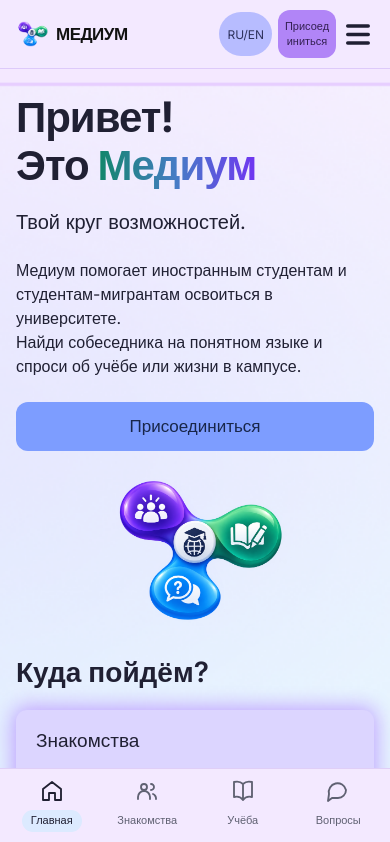
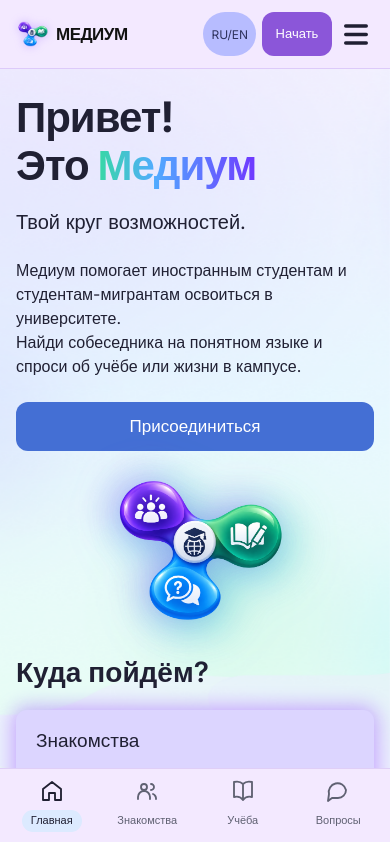
Before and after one commit to JustEd10/medium-student-community, a React (Vite) app: page / in a window 390 px wide. Shown: the top 842 px of the page. Built offline with nearby package versions, Linux system fonts and the light colour scheme; a web font is replaced by a local one.

Commit message:
Fix phone navigation and restore Medium brand details

```diff
--- a/package.json
+++ b/package.json
@@ -8,7 +8,7 @@
     "build": "vite build",
     "preview": "vite preview",
     "test": "node --test tests/domain.test.js",
-    "test:e2e": "playwright test",
+    "test:e2e": "node scripts/run-browser-tests.js",
     "test:install": "node scripts/install-browsers.js"
   },
   "dependencies": {
--- a/playwright.config.js
+++ b/playwright.config.js
@@ -10,6 +10,6 @@ export default defineConfig({
   workers: 2,
   reporter: [['list'], ['html', { open: 'never' }]],
   use: { baseURL: 'http://127.0.0.1:4173', viewport: { width: 1440, height: 900 }, trace: 'retain-on-failure', screenshot: 'only-on-failure' },
-  projects: [{ name: 'chromium', use: { browserName: 'chromium' } }, { name: 'firefox', use: { browserName: 'firefox' } }],
+  projects: [{ name: 'chromium', use: { browserName: 'chromium' } }, { name: 'firefox', use: { browserName: 'firefox' } }, { name: 'webkit', use: { browserName: 'webkit' } }],
   webServer: { command: 'npm run build && npm run preview -- --host 127.0.0.1 --port 4173 --strictPort', url: 'http://127.0.0.1:4173', reuseExistingServer: false },
 });
--- a/scripts/install-browsers.js
+++ b/scripts/install-browsers.js
@@ -1,4 +1,4 @@
 import { spawnSync } from 'node:child_process';
 import { resolve } from 'node:path';
-const result = spawnSync(process.execPath, ['node_modules/playwright/cli.js', 'install', 'chromium', 'firefox'], { stdio: 'inherit', env: { ...process.env, PLAYWRIGHT_BROWSERS_PATH: resolve('node_modules/.cache/ms-playwright') } });
+const result = spawnSync(process.execPath, ['node_modules/playwright/cli.js', 'install', 'chromium', 'firefox', 'webkit'], { stdio: 'inherit', env: { ...process.env, PLAYWRIGHT_BROWSERS_PATH: resolve('node_modules/.cache/ms-playwright') } });
 process.exit(result.status ?? 1);
--- a/src/components.jsx
+++ b/src/components.jsx
@@ -23,7 +23,7 @@ export function Dialog({ open, onClose, title, children, className = '' }) {
 export function Header({ path, onMenu }) {
   const { me, t, locale, setState } = useApp();
   const links = [['/',t('Главная','Home')],['/people',t('Знакомства','Meet people')],['/study',t('Помощь с учёбой','Study help')],['/questions',t('Вопрос-ответ','Questions')]];
-  return <header className="site-header"><div className="header-inner"><Link to="/" className="brand" aria-label={t('Медиум: главная','Medium: home')}><img src={asset('brand-hero.png')} width="52" height="35" alt="" /><span>{t('МЕДИУМ','MEDIUM')}</span></Link><button className="language-button" type="button" aria-label={t('Switch interface to English','Переключить интерфейс на русский')} onClick={() => setState(s => ({ ...s, locale: locale === 'ru' ? 'en' : 'ru' }))}>RU/EN</button><nav className="desktop-nav" aria-label={t('Основная навигация','Main navigation')}>{links.map(([url,label]) => <Link to={url} key={url} className={path === url || (url !== '/' && path.startsWith(url)) ? 'active' : ''} aria-current={path === url || (url !== '/' && path.startsWith(url)) ? 'page' : undefined}>{label}</Link>)}</nav><div className="header-actions">{me ? <Link to="/profile" className="profile-link" aria-label={t('Твой профиль','Your profile')}><Avatar user={me} /></Link> : <Link to="/register" className="button button-header">{t('Присоединиться','Join us')}</Link>}<button className="icon-button menu-toggle" type="button" aria-label={t('Открыть меню','Open menu')} aria-haspopup="dialog" onClick={onMenu}><Icon name="menu" /></button></div></div></header>;
+  return <header className="site-header"><div className="header-inner"><Link to="/" className="brand" aria-label={t('Медиум: главная','Medium: home')}><img src={asset('brand-hero.png')} width="52" height="35" alt="" /><span>{t('МЕДИУМ','MEDIUM')}</span></Link><button className="language-button" type="button" aria-label={t('Switch interface to English','Переключить интерфейс на русский')} onClick={() => setState(s => ({ ...s, locale: locale === 'ru' ? 'en' : 'ru' }))}>RU/EN</button><nav className="desktop-nav" aria-label={t('Основная навигация','Main navigation')}>{links.map(([url,label]) => <Link to={url} key={url} className={path === url || (url !== '/' && path.startsWith(url)) ? 'active' : ''} aria-current={path === url || (url !== '/' && path.startsWith(url)) ? 'page' : undefined}>{label}</Link>)}</nav><div className="header-actions">{me ? <Link to="/profile" className="profile-link" aria-label={t('Твой профиль','Your profile')}><Avatar user={me} /></Link> : <Link to="/register" className="button button-header" aria-label={t('Присоединиться','Join us')}><span className="header-join-full" aria-hidden="true">{t('Присоединиться','Join us')}</span><span className="header-join-short" aria-hidden="true">{t('Начать','Join')}</span></Link>}<button className="icon-button menu-toggle" type="button" aria-label={t('Открыть меню','Open menu')} aria-haspopup="dialog" onClick={onMenu}><Icon name="menu" /></button></div></div></header>;
 }
 export function BottomNav({ path }) {
   const { t } = useApp();
--- a/src/styles.css
+++ b/src/styles.css
@@ -16,7 +16,11 @@
   --space: 24px;
 }
 * { box-sizing: border-box; }
-body { margin: 0; min-width: 0; min-height: 100vh; background: url('./bg.png') center top / cover no-repeat fixed; }
+html { scroll-padding-top: 84px; }
+body { margin: 0; min-width: 0; min-height: 100vh; isolation: isolate; }
+/* The original background includes a 54px header strip. Keep that strip above
+   the viewport, and size the artwork to the viewport rather than a long page. */
+body::before { content: ''; position: fixed; inset: calc(-1 * max(64px, 3.6vw, 6svh)) 0 0; z-index: -1; pointer-events: none; background: url('./bg.png') center bottom / cover no-repeat; }
 button, input, select, textarea { font: inherit; }
 button, a, summary { -webkit-tap-highlight-color: transparent; }
 button, summary { cursor: pointer; }
@@ -50,16 +54,17 @@ h1:focus, main:focus { outline: none; }
 .site-header { position: sticky; top: 0; z-index: 30; background: var(--header); border-bottom: 1px solid #ddcafa; }
 .header-inner { max-width: 1600px; min-height: 64px; margin: auto; padding: 8px 24px; display: flex; align-items: center; gap: 12px; }
 .brand { display: flex; align-items: center; flex: 0 0 auto; gap: 4px; }
-.brand img { width: 52px; height: 35px; object-fit: contain; }
+.brand img { width: 52px; height: 35px; object-fit: contain; filter: drop-shadow(0 0 5px #884cfc55); }
 .brand span { font-size: 18px; color: #111; font-weight: 800; letter-spacing: -.5px; }
 .brand:hover { text-decoration: none; }
 .language-button { border: 0; background: #b7bcff; border-radius: 24px; min-height: 44px; padding: 8px 12px; color: #2f335e; font-size: 12px; }
 .desktop-nav { display: flex; align-items: center; justify-content: center; gap: 26px; margin: auto; }
-.desktop-nav a { padding: 10px 12px; min-height: 44px; min-width: 116px; display: flex; align-items: center; justify-content: center; border-radius: 25px; background: #b58bf4; color: #392457; font-size: 12px; font-weight: 500; border: 1px solid #b58bf4; }
+.desktop-nav a { padding: 10px 12px; min-height: 44px; min-width: 116px; display: flex; align-items: center; justify-content: center; border-radius: 25px; background: #8b56d9; color: white; font-size: 12px; font-weight: 500; border: 1px solid #8b56d9; }
 .desktop-nav a.active { background: #dfebff; border-color: #b8c6eb; color: #24263b; }
 .desktop-nav a:hover { text-decoration: none; filter: brightness(.97); }
 .header-actions { display: flex; align-items: center; gap: 10px; margin-left: auto; }
-.button-header { min-height: 44px; font-size: 14px; padding: 9px 18px; }
+.button-header { min-height: 44px; font-size: 14px; padding: 9px 18px; background: #8b56d9; color: white; white-space: nowrap; flex-shrink: 0; }
+.header-join-short { display: none; }
 .avatar { width: 48px; height: 48px; display: inline-flex; align-items: center; justify-content: center; border-radius: 50%; flex: 0 0 auto; background: #b487f7; color: #36205c; font-size: 19px; }
 .color-1 { background: #bec3ff; color: #2b3265; }
 .color-2 { background: #ddcdff; color: #4b2e81; }
@@ -74,11 +79,11 @@ h1:focus, main:focus { outline: none; }
 .panel { background: #fff; border: 1px solid var(--border); border-radius: var(--radius); padding: 24px; }
 .hero { min-height: 486px; display: grid; grid-template-columns: minmax(0,1.7fr) minmax(260px,1fr); align-items: start; gap: 48px; padding: 0 72px 52px 100px; }
 .hero h1 { font-size: 64px; line-height: 1.15; font-weight: 700; margin-bottom: 4px; letter-spacing: -1.7px; }
-.gradient-text { background: linear-gradient(90deg,#11866a,#477cc6,#7035f1); color: #6556b8; background-clip: text; -webkit-background-clip: text; -webkit-text-fill-color: transparent; }
+.gradient-text { background: linear-gradient(90deg,#37d8a5 0%,#51abff 36.06%,#6f37ff 100%); color: #6556b8; background-clip: text; -webkit-background-clip: text; -webkit-text-fill-color: transparent; }
 .hero-slogan { font-size: 30px; line-height: 1.2; margin-bottom: 24px; }
 .hero-description { font-size: 22px; line-height: 1.3; max-width: 750px; margin-bottom: 30px; }
-.hero-logo { width: 100%; max-width: 409px; height: auto; align-self: start; margin-top: 34px; object-fit: contain; }
-.button-hero { background: #7d9dff; color: #182649; min-width: 288px; min-height: 56px; font-size: 24px; }
+.hero-logo { width: 100%; max-width: 409px; height: auto; align-self: start; margin-top: 34px; object-fit: contain; filter: drop-shadow(-10px -5px 18px #9145ff55) drop-shadow(12px 5px 20px #20d7ab55) drop-shadow(0 12px 16px #3b9fff44); }
+.button-hero { background: #446fd4; color: white; min-width: 288px; min-height: 56px; font-size: 24px; }
 .destinations { margin-top: 20px; }
 .destinations h2 { font-size: 32px; font-weight: 600; margin-bottom: 28px; }
 .destination-grid { display: grid; grid-template-columns: repeat(3,minmax(0,1fr)); gap: 48px; }
@@ -176,7 +181,10 @@ input[type=checkbox] { accent-color: #6542a4; width: 20px; height: 20px; flex: 0
 .profile-preview .person-heading { flex-wrap: wrap; }
 .profile-preview .button { margin-top: auto; }
 .profile-save-mobile { display: none; }
-.back-link { display: inline-flex; align-items: center; color: #64429f; min-height: 44px; margin-bottom: 16px; }
+.back-link { display: inline-flex; align-items: center; justify-content: center; gap: 8px; color: #58358f; min-height: 48px; padding: 12px 18px; margin-bottom: 20px; border: 1px solid #bda8e4; border-radius: 14px; background: #faf7ff; font-weight: 500; touch-action: manipulation; }
+.back-link:hover { background: #eee5ff; text-decoration: none; }
+.study-tabs a { min-height: 52px; font-weight: 500; touch-action: manipulation; }
+.study-tabs a.active { color: #4f319c; background: #e1d7fc; border: 2px solid #9774d2; box-shadow: 0 0 12px #a77bf333; }
 .person-layout { display: grid; grid-template-columns: minmax(0,2fr) minmax(300px,1fr); gap: 32px; max-width: 1150px; }
 .person-profile { padding: 32px; }
 .person-profile h3 { margin: 28px 0 14px; }
@@ -320,7 +328,7 @@ input[type=checkbox] { accent-color: #6542a4; width: 20px; height: 20px; flex: 0
   .header-inner { max-width: 1512px; min-height: 54px; padding: 5px 9px; }
   .brand span { font-size: 16px; }
   .desktop-nav a, .language-button, .button-header { position: relative; isolation: isolate; background: transparent; border: 0; }
-  .desktop-nav a::before, .language-button::before, .button-header::before { content: ''; position: absolute; z-index: -1; inset: 10px 0; border-radius: 11px; background: #b089ff; pointer-events: none; }
+  .desktop-nav a::before, .language-button::before, .button-header::before { content: ''; position: absolute; z-index: -1; inset: 10px 0; border-radius: 11px; background: #8b56d9; pointer-events: none; }
   .desktop-nav a.active { background: transparent; }
   .desktop-nav a.active::before { background: #dfeaff; border: 1px solid #a8c6ff; }
   .language-button { min-width: 67px; }
@@ -374,17 +382,20 @@ input[type=checkbox] { accent-color: #6542a4; width: 20px; height: 20px; flex: 0
 }
 @media (max-width: 600px) {
   .people-tools { grid-template-columns: minmax(0,1fr); gap: 14px; }
-  body { background-attachment: scroll; }
+  html { scroll-padding: 84px 0 calc(96px + env(safe-area-inset-bottom)); }
+  body { padding-bottom: calc(88px + env(safe-area-inset-bottom)); }
   .header-inner { height: 68px; padding: 8px 12px; gap: 6px; }
   .brand img { width: 40px; height: 30px; }
   .brand span { font-size: 17px; }
   .language-button { padding: 8px; min-width: 50px; margin-left: auto; }
   .header-actions { margin-left: 0; gap: 2px; }
-  .button-header { width: 58px; padding: 8px 3px; font-size: 11px; overflow-wrap: anywhere; }
+  .button-header { width: auto; min-width: 70px; padding: 10px 12px; font-size: 13px; }
+  .header-join-full { display: none; }
+  .header-join-short { display: inline; }
   .profile-link .avatar { width: 36px; height: 36px; }
-  .menu-toggle { width: 40px; }
+  .menu-toggle, .profile-link { min-width: 44px; min-height: 44px; align-items: center; justify-content: center; }
   .site-main { padding: 24px 16px 36px; min-height: calc(100dvh - 200px); }
-  .site-footer { padding: 0 16px 96px; font-size: 11px; align-items: start; }
+  .site-footer { padding: 0 16px 20px; font-size: 11px; align-items: start; }
   .site-footer p { max-width: 210px; }
   h1 { font-size: 29px; }
   h2 { font-size: 23px; }
```
Also changed, not shown: scripts/run-browser-tests.js (added, +11 -0 lines), src/PeopleProfile.jsx (+1 -1 lines), src/Questions.jsx (+2 -2 lines), src/Study.jsx (+1 -1 lines), 1 other file (tests, documents, lock files or other folders).
